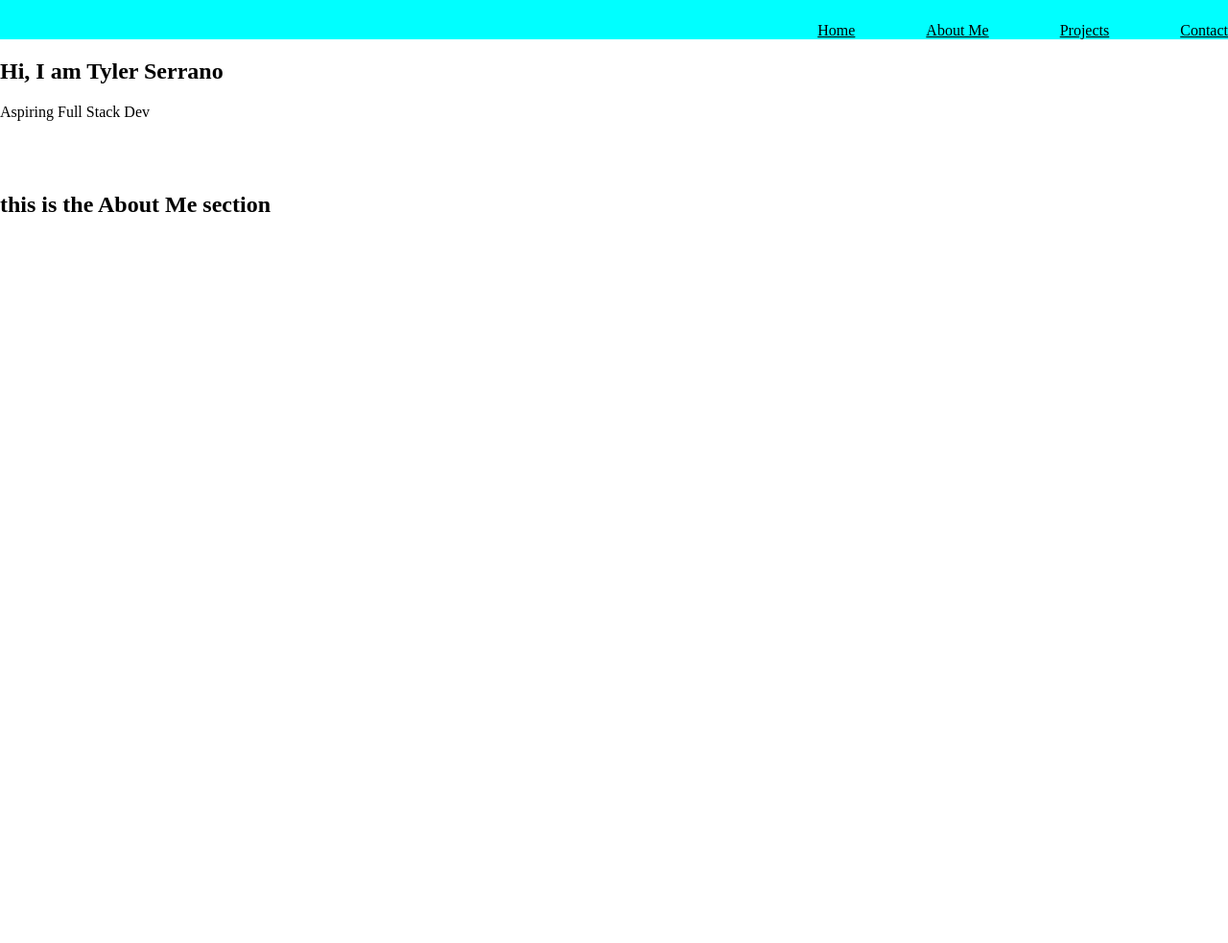
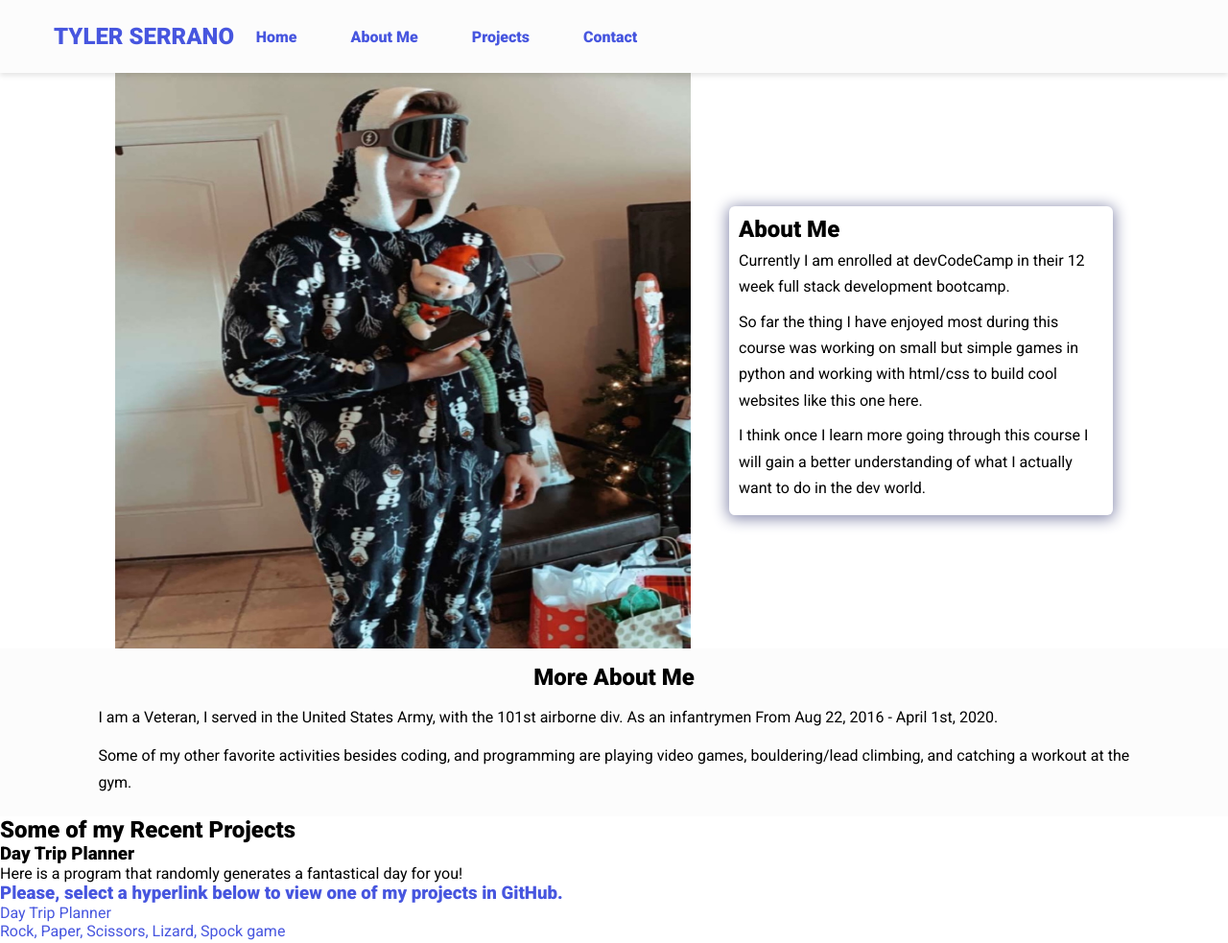
Before and after one commit to TylerSerrano98/TylerSerrano98.github.io, a plain HTML site: page index.html in a window 1280 px wide. Shown: the top 983 px of the page at 96% size. Drawn offline with Linux system fonts and the light colour scheme.

Commit message:
sticky navbar added with name on the left side of it. about class revamped and styled to liking. more about section added to space out text. started working on projects section.

```diff
--- a/index.html
+++ b/index.html
@@ -9,67 +9,60 @@
 </head>
 <body>
 
-<header>
-    <div class="container">
+
     <nav>
-        <ul>
+        <h1>TYLER SERRANO</h1>
+        <ul class="navigation">
             <li><a href="#Home">Home</a></li>
             <li><a href="#aboutMe">About Me</a></li>
             <li><a href="#projects">Projects</a></li>
             <li><a href="#contact">Contact</a></li>
         </ul>
     </nav>
+
+<section class="hero" id="aboutMe">
+    <img
+      class="hero-image"
+      src="images/IMG-1022.jpg"
+      alt="tyler-serrano"
+    />
+    <div class="bio animate__animated animate__shakeX">
+        <h2 class="bio-title">About Me</h2>
+        <p class="bio-text">
+            Currently I am enrolled at devCodeCamp in their 12 week full stack development bootcamp.
+        </p>
+        <p>
+            So far the thing I have enjoyed most during this course was working on small but simple games in python and working with html/css to build cool websites like this one here.
+        </p>
+        <p>
+            I think once I learn more going through this course I will gain a better understanding of what I actually want to do in the dev world.
+        </p>
     </div>
-</header>
+</section>
 
-<section class="intro" id="Home">
-    <h1 class="section__title section__title--intro">
-        Hi, I am Tyler Serrano
-    </h1>
-    <p class="section__subtitle section__subtitle--intro">Aspiring Full Stack Dev</p>
+<section class="more-about">
+    <h2>More About Me</h2>
+    <p>
+        I am a Veteran, I served in the United States Army, with the 101st airborne div. As an infantrymen From Aug 22, 2016 - April 1st, 2020.
+    </p>
+    <p>
+        Some of my other favorite activities besides coding, and programming are playing video games, bouldering/lead climbing, and catching a workout at the gym.
+    </p>
 </section>
-<section>
-    <h1 id="aboutMe">
-        <br>
-        <br>
-        this is the About Me section
-    </h1>
-</section>
-<section>
-    <h1 id="projects">
-        <br>
-        <br>
-        <br>
-        <br>
-        <br>
-        <br>
-        <br>
-        <br>
-        <br>
-        <br>
-        <br>
-        <br>
-        <br>
-        <br>
-        <br>
-        <br>
-        <br>
-        <br>
-        <br>
-        <br>
-        <br>
-        <br>
-        <br>
-        <br>
-        <br>
-        <br>
-        <br>
-        <br>
-        <br>
-        <br>
-        <br>
-        this is where my projects will be listed
-    </h1>
+<section class="projects" id="projects">
+    <h2 class="projects-title">Some of my Recent Projects</h2>
+    <div class="project-container project-card">
+        <h3 class="project-title">Day Trip Planner</h3>
+        <p class="project-details">
+            Here is a program that randomly generates a fantastical day for you!
+        </p>
+        <a href=""
+    </div>
+    <h3>Please, select a hyperlink below to view one of my projects in GitHub.</h3>
+    <a href="https://github.com/TylerSerrano98/DayTripProj">Day Trip Planner</a>
+    <br>
+    <a href="https://github.com/TylerSerrano98/rock-paper-scissors-lizard-spock">Rock, Paper, Scissors, Lizard, Spock game</a>
+
 </section>
 <section>
     <h1 id="contact">
@@ -105,7 +98,7 @@
         <br>
         <br>
         <br>
-        this is my contact section
+        Contact
     </h1>
 </section>
 </body>
--- a/style.css
+++ b/style.css
@@ -1,40 +1,130 @@
-body {
-    margin: 0;
-    background-color: white;
-    font-weight: 300;
+@import url("https://fonts.googleapis.com/css2?family=Roboto:ital,wght@0,400;0,900;1,700&display=swap");
+
+:root {
+    --font-family: "Roboto", sans-serf;
+    --normal-font: 400;
+    --bold-font: 700;
+    --bolder-font: 900;
+    --bg-color: #fcfcfc;
+    --primary-color: #4756df;
+    --secondary-color: #ff7235;
+    --primary-shadow: #8b8eaf;
+    --secondary-shadow: #a17a69;
+    --bottom-margin: 0.5rem;
+    --bottom-margin-2: 1rem;
+    --line-height: 1.7rem;
+    --transition: 0.3s;
 }
 
-container {
+html {
+    scroll-behavior: smooth;
+}
+
+* {
+    margin: 0;
+    padding: 0;
+    box-sizing: border-box;
+}
+
+ul {
+    list-style-type: none;
+}
+
+a {
+    text-decoration: none;
+    color: var(--primary-color);
+}
+
+a:hover {
+    color: var(--secondary-color)
+}
+
+body {
+    font-family: var(--font-family);
+}
+
+.navigation {
     width: 80%;
     margin: 0 auto;
 }
 
-header {
-    background-color: cyan;
+nav {
+    position: sticky;
+    top: 0;
+    left: 0;
+    z-index: 1;
+    display: flex;
+    align-items: center;
+    justify-content: space-between;
+    padding: 1.5rem 3.5rem;
+    background-color: var(--bg-color);
+    box-shadow: 0 3px 5px rgba(0, 0, 0, 0.1);
 }
 
-header::after {
-    content: "";
-    display: table;
-    clear: both;
+nav h1 {
+    color: var(--primary-color);
 }
 
-nav {
-    float: right;
+nav a {
+    color: var(--primary-color);
+    transition: var(--transition);
+}
+
+nav a:hover {
+    color: var(--secondary-color);
+    border-bottom: 2px solid var(--secondary-color);
 }
 
 nav ul {
-    margin: 0;
-    padding: 0;
-    list-style: none;
+    display: flex;
+    gap: 3.5rem;
 }
 
-nav li {
-    display: inline-block;
-    margin-left: 70px;
-    padding-top: 23px;
+nav ul li {
+    font-weight: var(--bold-font);
 }
 
-nav a {
-    color: black;
+.hero {
+    display: flex;
+    align-items: center;
+    justify-content: center;
+    gap: 2.5rem;
+    max-width: 68.75rem;
+    margin: auto;
 }
+
+.hero-image {
+    height: 37.5rem;
+    width: 37.5rem;
+}
+
+.bio {
+    width: 25rem;
+    padding: 0.625rem;
+    border-radius: 6px;
+    box-shadow: 0px 2px 15px 2px var(--primary-shadow);
+}
+
+bio h1 {
+    margin-bottom: var(--bottom-margin);
+}
+
+.bio p {
+    line-height: var(--line-height);
+    padding: 0.3rem 0;
+}
+
+.more-about {
+    background-color: var(--bg-color);
+    padding: 1rem 6rem;
+}
+
+.more-about h2 {
+    margin-bottom: var(--bottom-margin);
+    text-align: center;
+}
+
+.more-about p {
+    line-height: var(--line-height);
+    padding: 0.4rem;
+}
```
Also changed, not shown: Images/IMG-1022.jpg (added).
